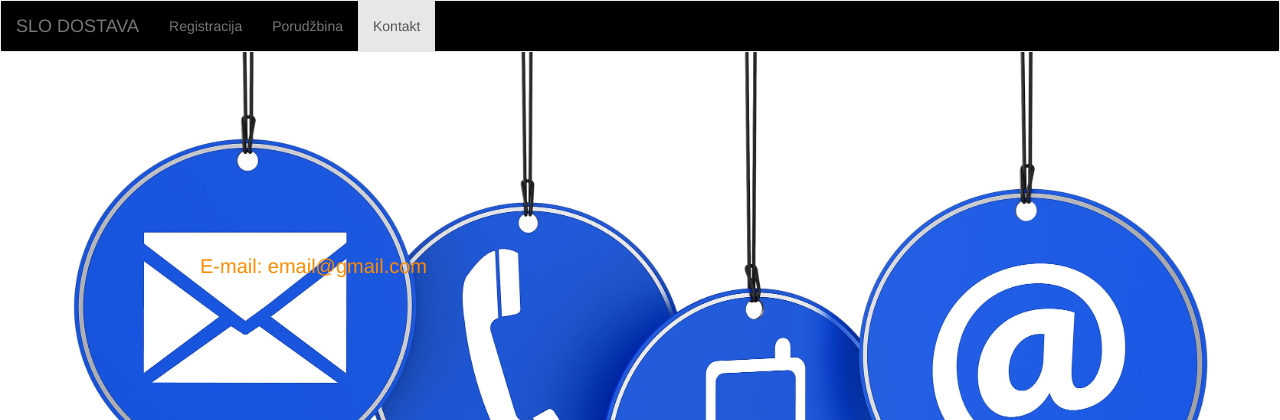
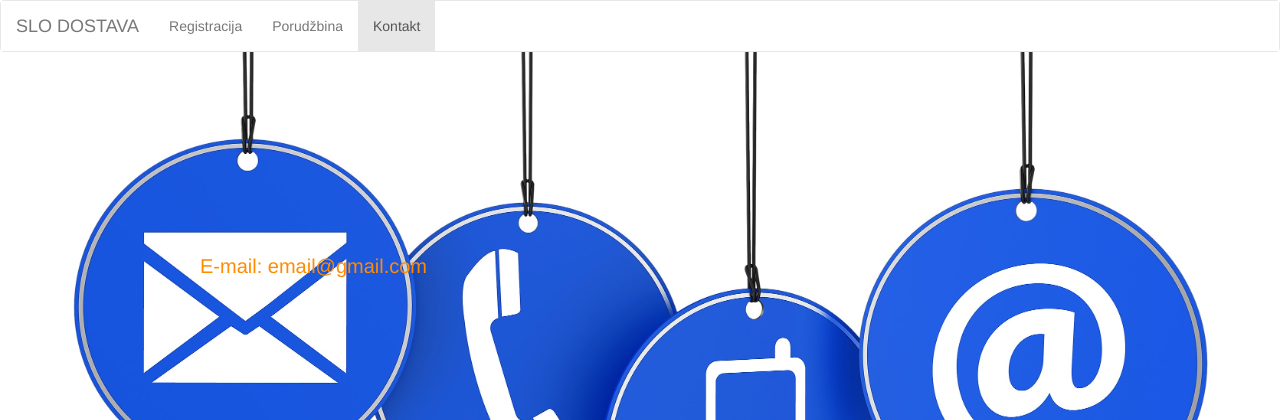
Before and after one commit to SlobaLav/MATF-IT-course-project, a PHP site: page /Kontakt.html in a window 1280 px wide. Shown: the top 420 px of the page. Run offline with PHP 8.4, Linux system fonts and the light colour scheme.

Commit message:
Add files via upload

```diff
--- a/kontakt.css
+++ b/kontakt.css
@@ -4,7 +4,7 @@ body {
 }
 
 nav > div {
-    background-color: black;
+    background-color: white;
 }
 
 
```
